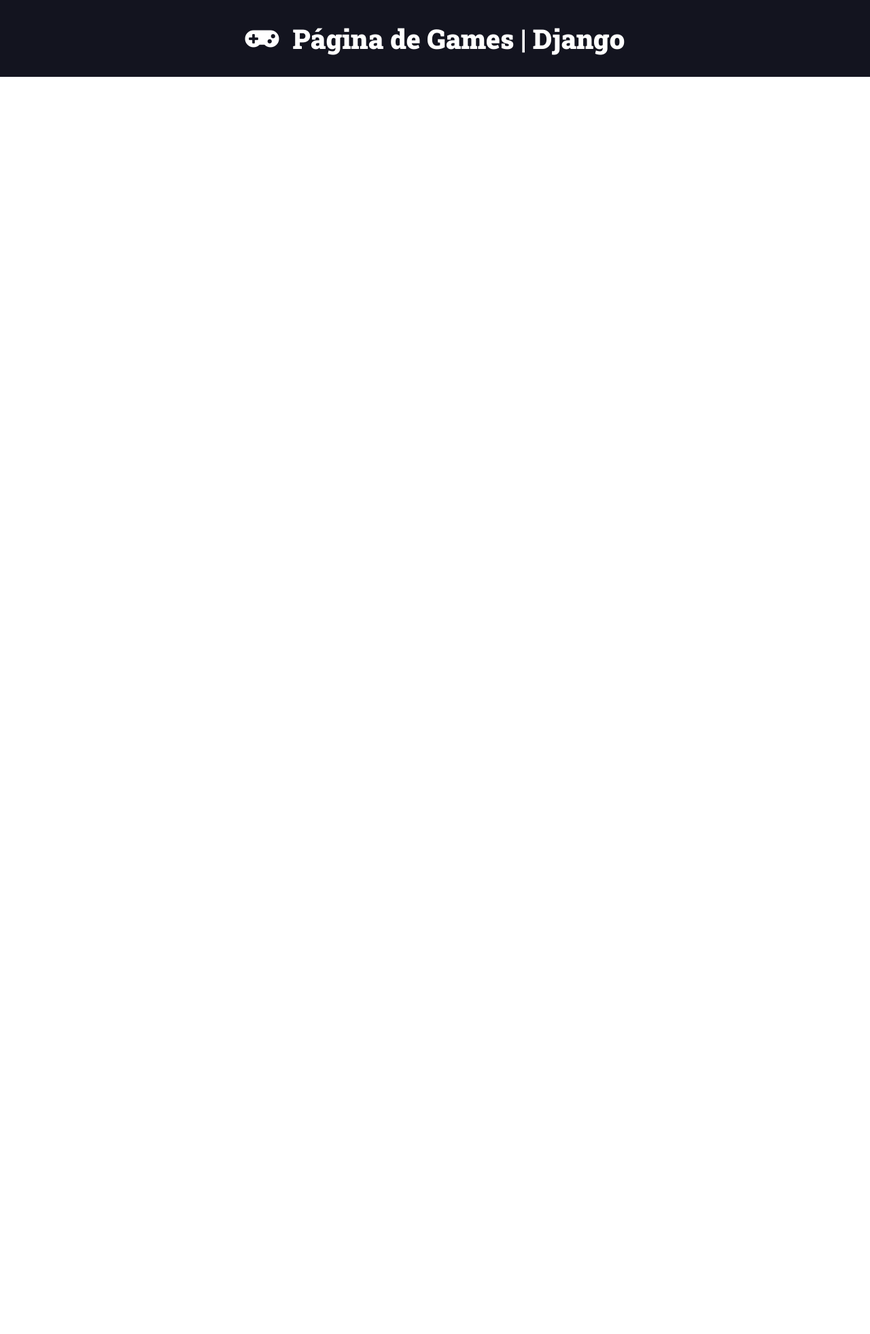
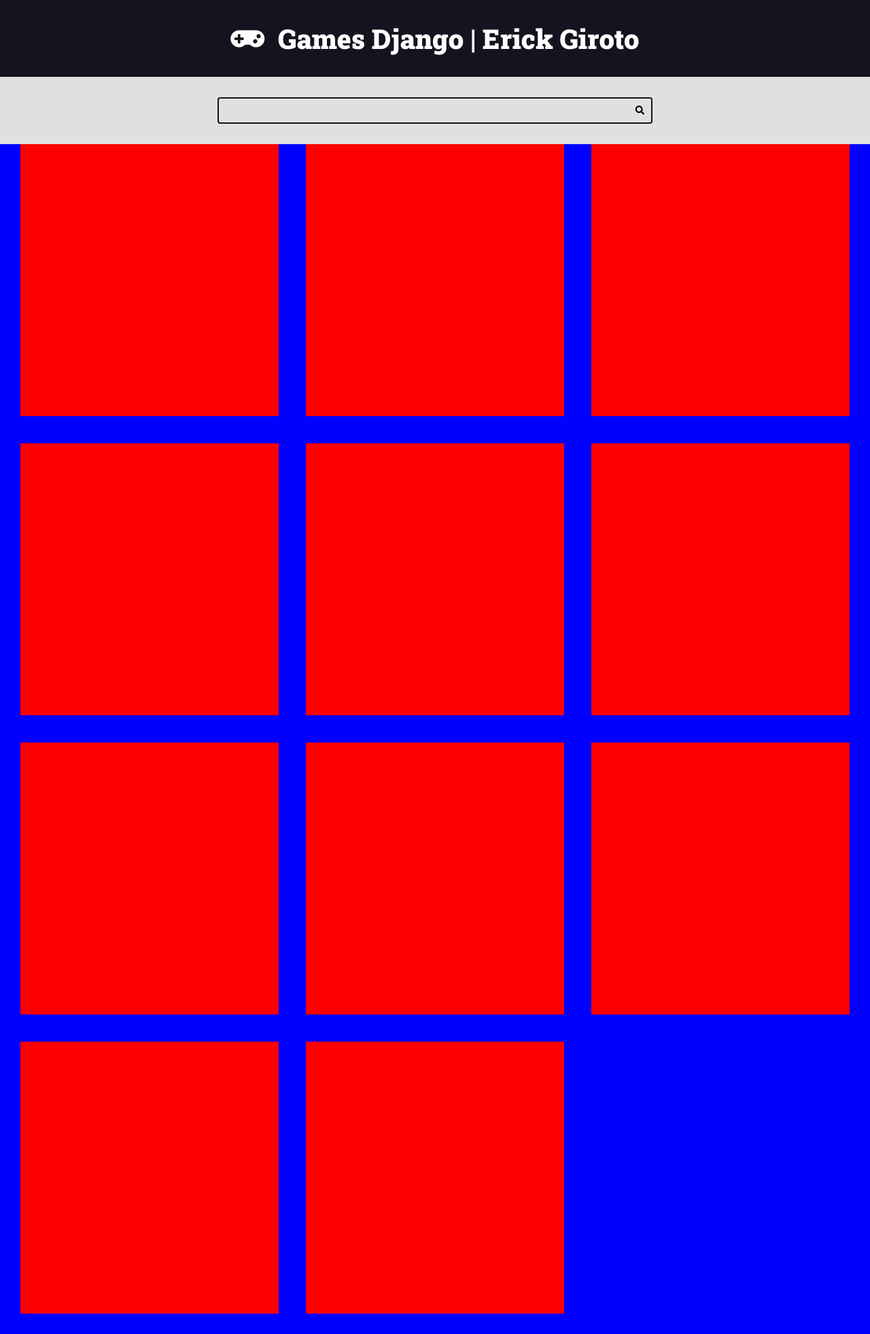
Before and after one commit to ErickGiroto/Project_Python_Django, a Django app: page / in a window 1280 px wide. Shown: the whole page at 68% size. Before the commit the page ends 113 px from the top, so only its background shows below. Run offline with Django 5.2, Linux system fonts and the light colour scheme.

Commit message:
Realizado a Montagem do Layout!

```diff
--- a/deverick/templates/page/pages/home.html
+++ b/deverick/templates/page/pages/home.html
@@ -1,17 +1,27 @@
 {% include 'page/partials/head.html' %} <!-- Buscando á outra metade do código-->
 
 <body>
+    {% include 'page/partials/header.html' %} <!-- Buscando á outra metade do código-->
+    {% include 'page/partials/search.html' %}
 
-    <header class="main-header-container">
-        <div class="main-header container">
-            <h1>
-                <a class="main-logo" href="/">
-                    <i class="fas fa-gamepad main-logo-icon"></i>
-                    <span class="main-logo-text">Página de Games | Django</span>
-                </a>
-            </h1>
+
+    <main class="main-content-container">
+        <div class="main-content main-content-list container">
+            <div class="temp"></div>
+            <div class="temp"></div>
+            <div class="temp"></div>
+            <div class="temp"></div>
+            <div class="temp"></div>
+            <div class="temp"></div>
+            <div class="temp"></div>
+            <div class="temp"></div>
+            <div class="temp"></div>
+            <div class="temp"></div>
+            <div class="temp"></div>
         </div>
-    </header>
+    </main>
+
+
 </body>
 
 </html>
--- a/deverick/templates/page/partials/head.html
+++ b/deverick/templates/page/partials/head.html
@@ -22,12 +22,6 @@
     <link href="https://fonts.googleapis.com/css2?family=Roboto+Slab:wght@900&display=swap" rel="stylesheet">
 
     <style>
-        * {
-            padding: 0;
-            margin: 0;
-            box-sizing: border-box;
-        }
-
         :root {
             --color-primary: #269fe6;
             --color-primary-hover: #2086c2;
@@ -72,13 +66,20 @@
             --spacing-gutter-large: 4rem;
         }
 
+        * {
+            padding: 0;
+            margin: 0;
+            box-sizing: border-box;
+        }
+
         html {
             font-size: 62.5%;
         }
 
         body {
             font-size: 1.6rem;
-            background: var(--font-primary);
+            font-family: var(--font-primary);
+            background: var(--color-gray-1);
         }
 
         h1,
@@ -90,23 +91,19 @@
             font-family: var(--font-headings);
         }
 
-        .color {}
-
-        .main-header-container {
-            background: var(--color-primary-dark);
-        }
-
-        .main-header {}
-
         .container {
             max-width: 144rem;
             margin: 0 auto;
             padding: var(--spacing-gutter-medium);
         }
 
+        .main-header-container {
+            background: var(--color-primary-dark);
+        }
+
         .main-logo {
+            font-size: 4rem;
             color: var(--color-white);
-            font-size: 4rem;
             text-decoration: none;
             display: flex;
             flex-flow: row nowrap;
@@ -119,6 +116,65 @@
         .main-logo-icon {
             margin-right: 2rem;
         }
+
+        .search-form {
+            border: .2rem solid var(--color-primary-dark);
+            max-width: 64rem;
+            margin: 0 auto;
+            border-radius: .4rem;
+            position: relative;
+            transition: all 300ms ease-in-out;
+        }
+
+        .search-input,
+        .search-button {
+            border: none;
+            background: none;
+            outline: none;
+            padding: 1rem;
+            transition: all 300ms ease-in-out;
+        }
+
+        .search-input {
+            width: 100%;
+            padding-right: 3rem;
+        }
+
+        .search-button {
+            position: absolute;
+            top: 0;
+            right: 0;
+        }
+
+        .search-button:focus {
+            outline: 1px solid var(--color-primary);
+            background: rgba(0, 0, 0, .05)
+        }
+
+        .search-form:focus-within {
+            border-color: var(--color-primary);
+            background: var(--color-white);
+        }
+
+        .search-form:focus-within .search-button {
+            color: var(--color-primary);
+        }
+
+        .main-content {
+            background: blue;
+            padding-top: 0;
+        }
+
+        .main-content-list {
+            display: grid;
+            grid-template-columns: repeat(auto-fit, minmax(340px, 1fr));
+            gap: var(--spacing-gutter-large);
+        }
+
+        .temp {
+            height: 40rem;
+            background: red;
+        }
     </style>
 
 </head>
--- /dev/null
+++ b/deverick/templates/page/partials/header.html
@@ -0,0 +1,10 @@
+<header class="main-header-container">
+    <div class="main-header container">
+        <h1>
+            <a class="main-logo" href="/">
+                <i class="fas fa-gamepad main-logo-icon"></i>
+                <span class="main-logo-text">Games Django | {{name}} </span>
+            </a>
+        </h1>
+    </div>
+</header>
--- /dev/null
+++ b/deverick/templates/page/partials/search.html
@@ -0,0 +1,8 @@
+<div class="search-container">
+    <div class="container">
+        <form action="" class="search-form">
+            <input type="search" class="search-input" name="search">
+            <button type="submit" class="search-button"><i class="fas fa-search"></i></button>
+        </form>
+    </div>
+</div>
```
